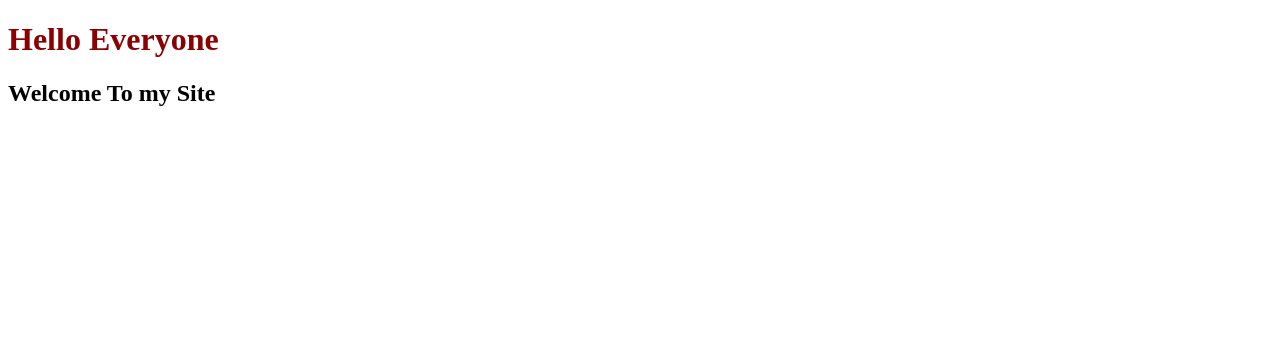
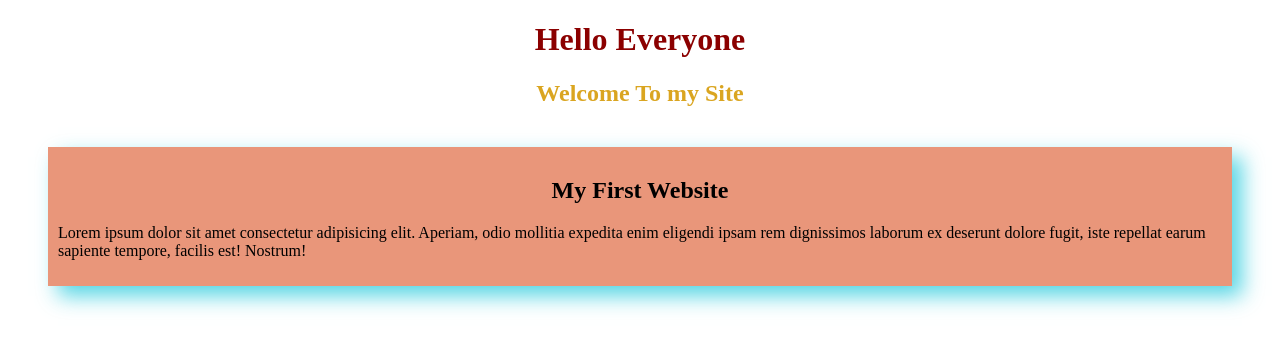
Before and after one commit to SaikaT-41/my-2nd-file, a plain HTML site: page index.html in a window 1280 px wide. Drawn offline with Linux system fonts and the light colour scheme.

Commit message:
added in the first file

```diff
--- a/index.html
+++ b/index.html
@@ -4,9 +4,14 @@
     <meta charset="UTF-8">
     <meta name="viewport" content="width=device-width, initial-scale=1.0">
     <title>My 2nd Website</title>
+    <link rel="stylesheet" href="styles/sundori.css">
 </head>
 <body>
-    <h1 style="color: darkred;">Hello Everyone</h1>
-    <h2>Welcome To my Site</h2>
+    <h1 style="color: darkred; text-align: center;">Hello Everyone</h1>
+    <h2 style="text-align: center; color: goldenrod;">Welcome To my Site</h2>
+    <div>
+        <h2 style="text-align: center;">My First Website</h2>
+        <p>Lorem ipsum dolor sit amet consectetur adipisicing elit. Aperiam, odio mollitia expedita enim eligendi ipsam rem dignissimos laborum ex deserunt dolore fugit, iste repellat earum sapiente tempore, facilis est! Nostrum!</p>
+    </div>
 </body>
 </html>
--- /dev/null
+++ b/styles/sundori.css
@@ -0,0 +1,8 @@
+div{
+    border: 10px;
+
+    background-color: darksalmon;
+    margin: 40px;
+    padding: 10px;
+    box-shadow: 10px 10px 20px rgba(27, 199, 218, 0.74);
+}
```
